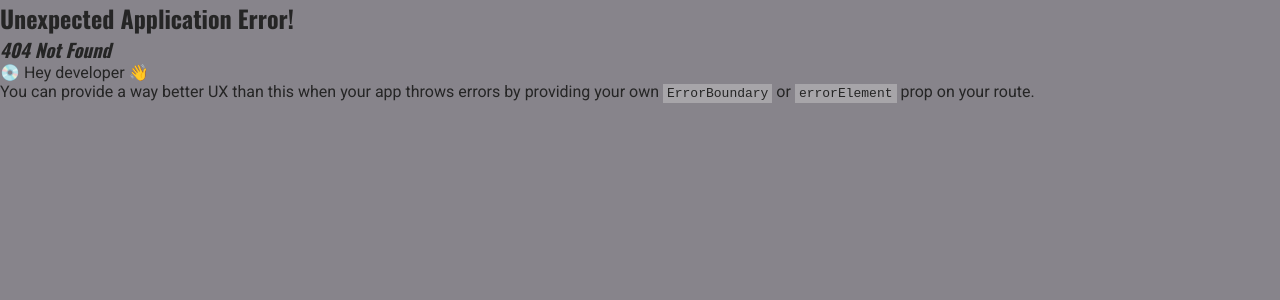
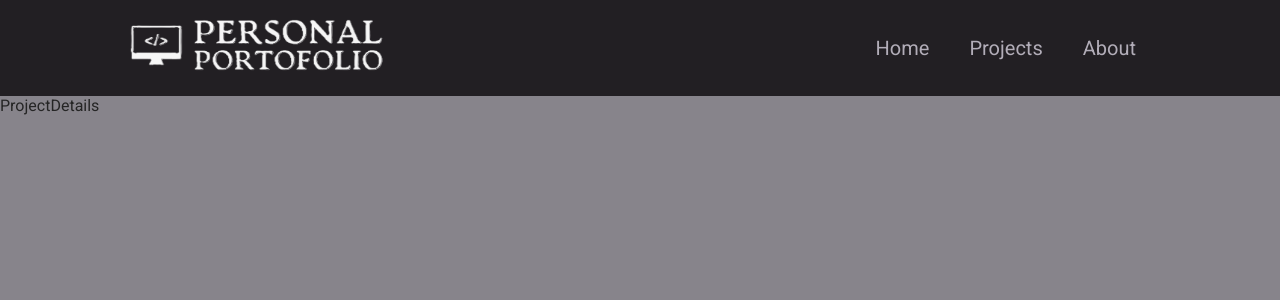
Before and after one commit to Amarildo05/Personal-Portfolio-Website, a React (Vite) app: page /single-project in a window 1280 px wide. Before the commit this address had no page. Shown: the top 300 px of the page. Built offline with nearby package versions, Linux system fonts and the light colour scheme.

Commit message:
added single-project root/ and SingleProejct component, needs to make it dynamic and add data

```diff
--- a/src/App.jsx
+++ b/src/App.jsx
@@ -3,6 +3,7 @@ import Homepage from "./pages/Homepage";
 import Projects from "./pages/Projects";
 import Layout from "./componenets/common/layout/Layout";
 import About from "./pages/About";
+import SingleProject from "./pages/SingleProject";
 
 const router = createBrowserRouter([
   {
@@ -21,6 +22,10 @@ const router = createBrowserRouter([
         path: "/about",
         element: <About />,
       },
+      {
+        path: "/single-project",
+        element: <SingleProject />,
+      },
     ],
   },
 ]);
--- a/src/componenets/projects/projectCard/ProjectCards.jsx
+++ b/src/componenets/projects/projectCard/ProjectCards.jsx
@@ -1,8 +1,10 @@
+import { Link } from "react-router-dom";
 import "./ProjectCards.css";
 import PropTypes from "prop-types";
 
 export default function ProjectCards({ projects }) {
   return (
+    <Link to="/single-project">
       <ul className="project-cards-grid">
         {projects.map((project) => (
           <li key={project.id} className="project-card">
@@ -16,6 +18,7 @@ export default function ProjectCards({ projects }) {
           </li>
         ))}
       </ul>
+    </Link>
   );
 }
 
--- /dev/null
+++ b/src/componenets/singleProject/ProjectDetails.jsx
@@ -0,0 +1,5 @@
+export default function ProjectDetails() {
+  return (
+    <div>ProjectDetails</div>
+  )
+}
--- /dev/null
+++ b/src/pages/SingleProject.jsx
@@ -0,0 +1,9 @@
+import ProjectDetails from "../componenets/singleProject/ProjectDetails";
+
+export default function SingleProject() {
+  return (
+    <div>
+        <ProjectDetails />
+    </div>
+  )
+}
```
Lines whose indentation alone changed are shown as unchanged.
